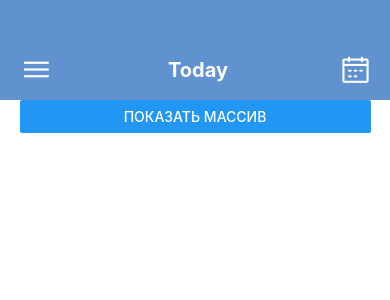
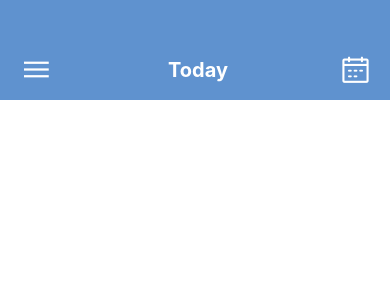
Before and after one commit to sem-a/planner-project, a React Native app: screen / in a window 390 px wide. Shown: the top 300 px of the page. Built offline with nearby package versions, Linux system fonts and the light colour scheme.

Commit message:
useEffect

```diff
--- a/App.js
+++ b/App.js
@@ -2,7 +2,10 @@ import React from 'react';
 import { StyleSheet, View, SafeAreaView, Text } from 'react-native';
 import Main from './components/Main';
 
+
 export default function App() {
+
+
   return (
     <View>
       <Main />
--- a/components/Main.js
+++ b/components/Main.js
@@ -1,29 +1,32 @@
-import React, { useState } from 'react';
+import React, { useEffect, useState } from 'react';
 import { StyleSheet, View, SafeAreaView, Text, Button, FlatList, TouchableOpacity, CheckBox } from 'react-native';
 import Header from './Header';
 import { Ionicons, Entypo } from '@expo/vector-icons';
 import AddTask from './AddTask';
 import Modal from "react-native-modal";
+import { readTaskStore, showAllKey } from './db';
 
-
-import { readTaskStore, showAllKey } from './db';
 
 
 export default function Main() {
 
     const [modalAddTask, setModalAddTask] = useState(false);
 
-
-
+    let toDoList = [];
 
     const setToDoList = async () => {
-        let keys = await showAllKey();
-        let toDoList = [];
+        let keys = showAllKey();
+        let toDoListTemp = [];
         for (let i = 0; i < keys.length; i++) {
-            toDoList[i] = await readTaskStore(i);
-        }
-        return toDoList;
+            toDoListTemp[i] = readTaskStore(i);
+        };
+        return toDoListTemp;
     };
+
+    useEffect( () => {
+        console.log('он включен')
+        setToDoList();
+    }, [toDoList]);
 
 
     return (
@@ -65,11 +68,10 @@ export default function Main() {
                 <View>
 
                     { /* Вывести нужно сюда */ }
+                    <FlatList data={toDoList} renderItem={ (item) => (
+                        <Text>{item.taskName}</Text>
+                    )} />
 
-                    <Button title='Показать массив' onPress={async () => {
-                        let storageRead = await setToDoList();
-                        console.log(storageRead);
-                    }} />
 
                 </View>
 
--- a/components/db.js
+++ b/components/db.js
@@ -7,8 +7,6 @@ export async function saveTaskStore(task) {
     try {
         const jsonTaskItem = JSON.stringify(task);
         await AsyncStorage.setItem(`@store1:${ID}`, jsonTaskItem);
-        console.log('Save done!');
-        console.log('ID:', ID);
         ID += 1;
     } catch(e) {
         console.log('Error save!');
@@ -22,11 +20,9 @@ export async function readTaskStore(ID) {
         const jsonTaskItem = await AsyncStorage.getItem(`@store1:${ID}`);
         if(jsonTaskItem != null) {
             jsonTask = JSON.parse(jsonTaskItem);
-            console.log('Read done!');
             return jsonTask;
         } else {
             console.log('Error read');
-            return 18;
         }
     } catch(e) {
         console.log('Фатальная ошибка! Все потеряно!');
@@ -38,7 +34,6 @@ export async function showAllKey() {
     let keys = []
     try {
         keys = await AsyncStorage.getAllKeys();
-        console.log(keys);
         return keys;
     } catch(e) {
         console.log('Error key');
```
